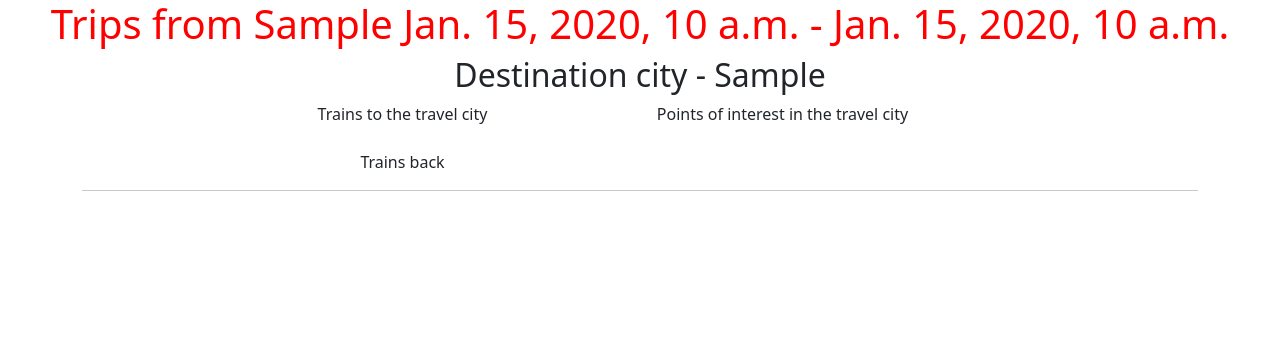
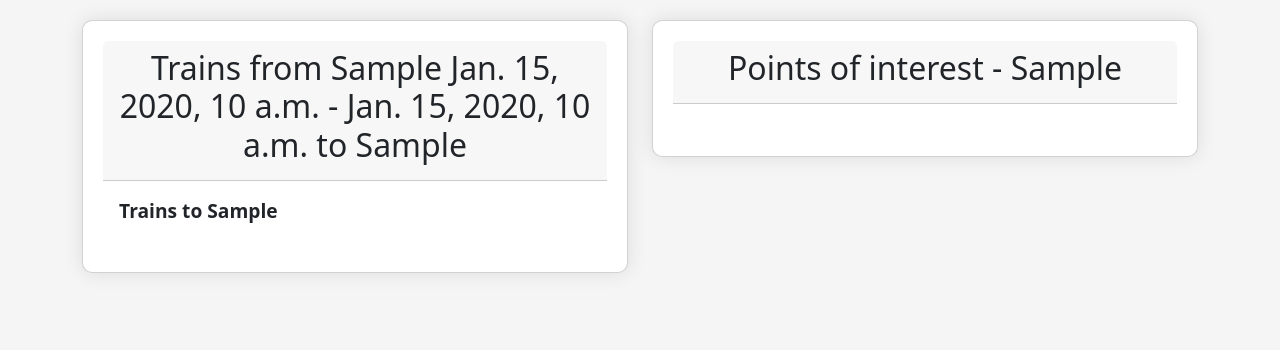
Before and after one commit to vkislinskii/rail_trip_project, a Django app: template templates/processing_page.html in a window 1280 px wide. Shown: the top 350 px of the page. Run offline with Django 5.2, Linux system fonts and the light colour scheme; the template is opened without the code that fills it: most values are stand-ins (such as "Sample title", 1, 10 or a date in 2020).

Commit message:
Add CSS styling

```diff
--- a/templates/processing_page.html
+++ b/templates/processing_page.html
@@ -6,69 +6,92 @@
     <meta name="viewport" content="width=device-width, initial-scale=1">
     <link href="https://cdn.jsdelivr.net/npm/bootstrap@5.2.3/dist/css/bootstrap.min.css" rel="stylesheet" integrity="sha384-rbsA2VBKQhggwzxH7pPCaAqO46MgnOM80zW1RWuH61DGLwZJEdK2Kadq2F9CUG65" crossorigin="anonymous">
     <style>
-    h1 {
-        color: red;
-        text-align:center;
+        body {
+            background-color: #f5f5f5;
+            padding: 20px;
+        }
+
+        .destination-container {
+            margin-bottom: 30px;
+        }
+
+        .card {
+            background-color: #ffffff;
+            padding: 20px;
+            border-radius: 10px;
+            box-shadow: 0 0 20px rgba(0, 0, 0, 0.1);
+            margin-bottom: 20px;
+        }
+
+        .card-header h2 {
+            text-align: center;
+
+        }
+
+        .card-body {
+            text-align: left;
+        }
+
+        .train-header,
+        .object-header {
+            font-size: 1.2rem;
+            font-weight: bold;
+            margin-bottom: 10px;
+        }
+
+        .train-item,
+        .object-item {
+            border: 1px solid black;
+            padding: 10px;
+            margin-bottom: 10px;
         }
     </style>
 </head>
 <body>
-<h1>Trips from {{departure_city}} {{date_start}} - {{date_back}}</h1>
 <div class="container text-center">
     {% for j in destination_cities %}
-    <div>
-        <div>
-        <h2>Destination city - {{j}}</h2>
+    <div class="row">
+        <div class="col-md-6">
+            <div class="destination-container">
+                <div class="card">
+                    <div class="card-header">
+                        <h2>Trains from {{ departure_city }} {{ date_start }} - {{ date_back }} to {{ j }}</h2>
                     </div>
-        <div class="row">
-            <div class="col-2">
-            </div><br>
-            <div class="col-3">
-                <div>
-                    <div>
-                        <div>Trains to the travel city</div>
-                            {% for i in lst_trains_start%}
+                    <div class="card-body">
+                        <div class="train-header">Trains to {{ j }}</div>
+                        {% for i in lst_trains_start %}
                             {% if i.destination_city == j %}
-                                    <div style="border: 1px solid black;">
-                                        <p>{{i.departure_t}} >> {{i.arrival_t}} // {{i.price}}</p>
+                                <div class="train-item">
+                                    <p>{{ i.departure_t }} >> {{ i.arrival_t }} // {{ i.price }}</p>
                                 </div>
                             {% endif %}
                         {% endfor %}
                     </div>
                 </div>
-                    <br>
-                <div>
-                    <div>
-                        <div>Trains back</div>
-                            {% for i in lst_trains_back%}
-                                {% if i.departure_city == j %}
-                                    <div style="border: 1px solid black;">
-                                        <p>{{i.departure_t}} >> {{i.arrival_t}} // {{i.price}}</p>
+            </div>
+        </div>
+        <div class="col-md-6">
+            <div class="destination-container">
+                <div class="card">
+                    <div class="card-header">
+                        <h2>Points of interest - {{ j }}</h2>
+                    </div>
+                    <div class="card-body">
+                        {% for i in lst_objects %}
+                            {% if i.city == j %}
+                                <div class="object-item">
+                                    <p>{{ i.name }} / {{ i.address }} (rating - {{ i.rating }})</p>
                                 </div>
                             {% endif %}
                         {% endfor %}
                     </div>
                 </div>
-            </div><br>
-            <div class="col-5">
-                <div>
-                    <div>Points of interest in the travel city</div>
-                        {% for i in lst_objects%}
-                            {% if i.city == j %}
-                                <div style="border: 1px solid black;">
-                                    <p>{{i.name}} / {{i.address}} (rating - {{i.rating}})</p>
             </div>
-                            {% endif %}
+        </div>
+    </div>
     {% endfor %}
 </div>
-            </div><br>
-            <div class="col-2">
-            </div><br><br><br>
-        </div>
-    </div>
-    <hr/>
-    {% endfor %}
-</div><br><br><br>
+
 <script src="https://cdn.jsdelivr.net/npm/bootstrap@5.2.3/dist/js/bootstrap.bundle.min.js" integrity="sha384-kenU1KFdBIe4zVF0s0G1M5b4hcpxyD9F7jL+jjXkk+Q2h455rYXK/7HAuoJl+0I4" crossorigin="anonymous"></script>
-</body><br><br><br>
+</body>
 </html>
```
Also changed, not shown: templates/get_form.html (+66 -7 lines). Lines whose indentation alone changed are shown as unchanged.
